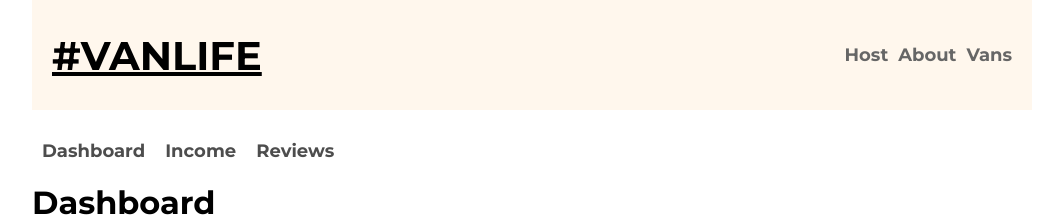
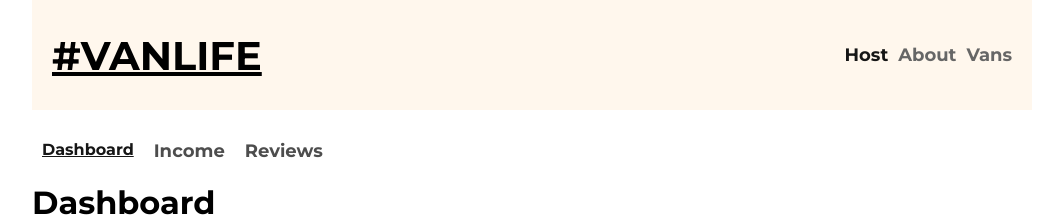
Before and after one commit to jasnmar/scrimba-ar-vanLife, a React (Vite) app: page /host in a window 1280 px wide. Shown: the top 217 px of the page, without its empty margins (108-1171 px from the left). Built offline with nearby package versions, Linux system fonts and the light colour scheme; what miragejs would draw is missing.

Commit message:
Working Hosts

```diff
--- a/src/components/HostLayout/HostLayout.css
+++ b/src/components/HostLayout/HostLayout.css
@@ -20,3 +20,9 @@
   text-decoration: underline;
   color: #161616;
 }
+
+.activeLink {
+  font-weight: bold;
+  text-decoration: underline;
+  color: #161616;
+}
--- a/src/components/HostLayout/HostLayout.jsx
+++ b/src/components/HostLayout/HostLayout.jsx
@@ -1,14 +1,14 @@
 import "./HostLayout.css"
-import { Link, Outlet } from "react-router-dom"
+import { NavLink, Outlet } from "react-router-dom"
 
 function HostLayout() {
   return (
     <>
       <nav className="host--nav-main">
           <div className="host--nav-items">
-            <Link className="host--nav-item" to="/host">Dashboard</Link>
-            <Link className="host--nav-item" to="/host/income">Income</Link>
-            <Link className="host--nav-item" to="/host/reviews">Reviews</Link>
+            <NavLink end className={({isActive})=> isActive ? "activeLink" : "host--nav-item"} to="/host">Dashboard</NavLink>
+            <NavLink className={({isActive})=> isActive ? "activeLink" : "host--nav-item"} to="/host/income">Income</NavLink>
+            <NavLink className={({isActive})=> isActive ? "activeLink" : "host--nav-item"} to="/host/reviews">Reviews</NavLink>
           </div>
       </nav>
       <Outlet />
--- a/src/components/Nav/Nav.css
+++ b/src/components/Nav/Nav.css
@@ -27,3 +27,9 @@
 .nav--item:hover {
   text-decoration: underline;
 }
+
+.activeLink {
+  font-weight: bold;
+  text-decoration: underline;
+  color: #161616;
+}
--- a/src/components/Nav/Nav.jsx
+++ b/src/components/Nav/Nav.jsx
@@ -1,15 +1,15 @@
 import "./Nav.css"
-import { Link } from "react-router-dom"
+import { NavLink } from "react-router-dom"
 
 function Nav() {
   return (
     <>
       <nav className="nav--main">
-        <Link className="nav--home" to="/">#VANLIFE</Link>
+        <NavLink className="nav--home" to="/">#VANLIFE</NavLink>
         <div className="nav--items">
-          <Link className="nav--item" to="/host">Host</Link>
-          <Link className="nav--item" to="/about">About</Link>
-          <Link className="nav--item" to="/vans">Vans</Link>
+          <NavLink className={({isActive})=> isActive ? "activeLink nav--item" : "nav--item"} to="/host">Host</NavLink>
+          <NavLink className={({isActive})=> isActive ? "activeLink nav--item" : "nav--item"} to="/about">About</NavLink>
+          <NavLink className={({isActive})=> isActive ? "activeLink nav--item" : "nav--item"} to="/vans">Vans</NavLink>
         </div>
       </nav>
     </>
```
